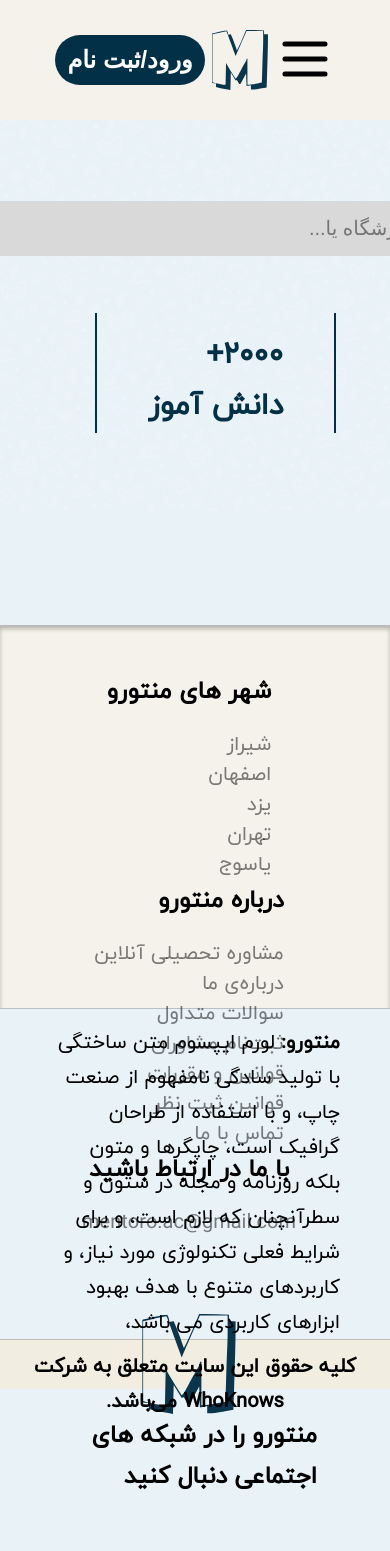
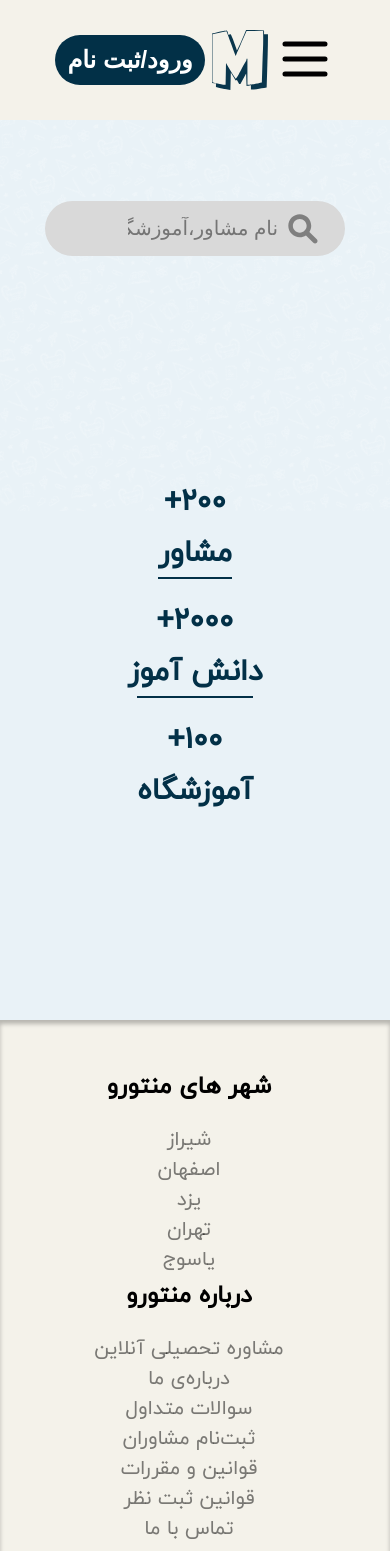
Before and after one commit to Whoknows-Co/Front-End-nextjs, a Next.js app: page / in a window 390 px wide. Shown: the top 1551 px of the page. Before the commit the page ends 1514 px from the top, so only its background shows below. Built offline with nearby package versions, Linux system fonts and the light colour scheme; no server answers.

Commit message:
update responsive

```diff
--- a/Layouts/Footer.module.css
+++ b/Layouts/Footer.module.css
@@ -49,8 +49,11 @@
 }
 @media (max-width: 1280px) {
   .container {
+    margin-top: 100px;
     flex-direction: column;
     align-items: center;
+    height: auto;
+    text-align: center;
   }
   .describtion {
     height: auto;
@@ -62,4 +65,10 @@
 @media (max-width: 1170px) {
 }
 @media (max-width: 1075px) {
+  .rule {
+    font-size: 12px;
+  }
+  .describtion p {
+    font-size: 16px;
+  }
 }
--- a/components/SearchBar.module.css
+++ b/components/SearchBar.module.css
@@ -36,6 +36,7 @@
   color: rgba(0, 0, 0, 0.41);
 }
 .ratings {
+  text-align: center;
   padding: 0 70px;
   width: 771px;
   height: 120px;
@@ -71,3 +72,38 @@
   opacity: 0.3;
   z-index: 1;
 }
+@media (max-width: 800px) {
+  .container {
+    height: 800px;
+  }
+  .search {
+    width: 400px;
+  }
+  .search input {
+    width: 200px;
+  }
+  .ratings {
+    flex-direction: column;
+    align-items: center;
+    text-align: center;
+  }
+  .ratings div:first-child {
+    border-bottom: 2px #023047 solid;
+    border-left: none;
+    padding-left: 0;
+  }
+  .ratings div:last-child {
+    border-top: 2px #023047 solid;
+
+    border-right: none;
+    padding-right: 0;
+  }
+}
+@media (max-width: 430px) {
+  .search {
+    width: 300px;
+  }
+  .search input {
+    width: 150px;
+  }
+}
--- a/components/module/ConsultInfoCard.module.css
+++ b/components/module/ConsultInfoCard.module.css
@@ -90,4 +90,7 @@
   .footer {
     /* align-items: center; */
   }
+  .main .top {
+    font-size: 16px;
+  }
 }
--- a/components/module/SearchResaultCard.module.css
+++ b/components/module/SearchResaultCard.module.css
@@ -55,3 +55,51 @@
 .footer button:hover {
   opacity: 80%;
 }
+@media (max-width: 1250px) {
+  .container {
+    width: 700px;
+    height: auto;
+  }
+  .content {
+    max-width: 600px;
+  }
+}
+@media (max-width: 958px) {
+  .container {
+    width: 500px;
+    height: auto;
+  }
+  .content {
+    max-width: 400px;
+  }
+  .content p {
+    font-size: 12px;
+  }
+  .container button {
+    font-size: 10px;
+    height: 20px;
+    width: 100px;
+  }
+}
+@media (max-width: 550px) {
+  .container {
+    width: 300px;
+    height: auto;
+  }
+  .header {
+    flex-direction: column;
+  }
+  .content {
+    display: none;
+    text-align: center;
+    max-width: 300;
+    height: 100px;
+    overflow: hidden;
+  }
+  .content p {
+    font-size: 12px;
+  }
+  .container button {
+    font-size: 12px;
+  }
+}
--- a/components/templates/Consultants.module.css
+++ b/components/templates/Consultants.module.css
@@ -9,3 +9,9 @@
   flex-direction: column;
   gap: 45px;
 }
+@media (max-width: 958px) {
+  .container {
+    flex-direction: column;
+    align-items: center;
+  }
+}
--- a/components/templates/SearchPage.module.css
+++ b/components/templates/SearchPage.module.css
@@ -9,3 +9,9 @@
   flex-direction: column;
   gap: 45px;
 }
+@media (max-width: 958px) {
+  .container {
+    flex-direction: column;
+    align-items: center;
+  }
+}
```
